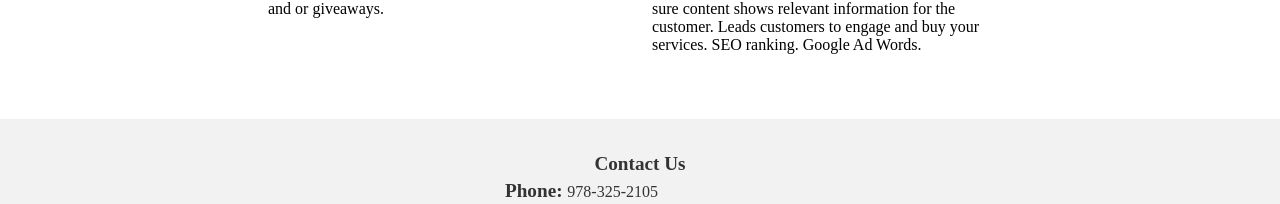
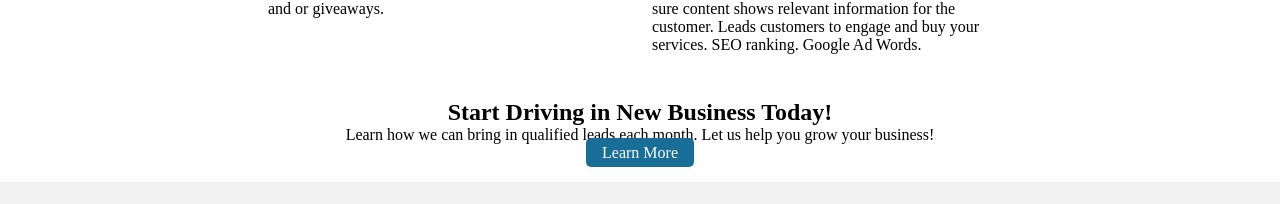
Before and after one commit to matt-muniz/bbe, a plain HTML site: page index.html in a window 1280 px wide. Shown: the part 1320-1524 px from the top of the page. Drawn offline with Linux system fonts and the light colour scheme; a web font is replaced by a local one.

Commit message:
started new section

```diff
--- a/index.html
+++ b/index.html
@@ -140,7 +140,15 @@
           </ul>
         </div>
       </section>
-      <section class="section"></section>
+      <section class="section cta">
+        <div class="cta_img"></div>
+        <h2>Start Driving in New Business Today!</h2>
+        <p>
+          Learn how we can bring in qualified leads each month. Let us help you
+          grow your business!
+        </p>
+        <a href="booking" class="btn cta_btn">Learn More</a>
+      </section>
     </main>
     <!-- Main -->
     <footer>
```
